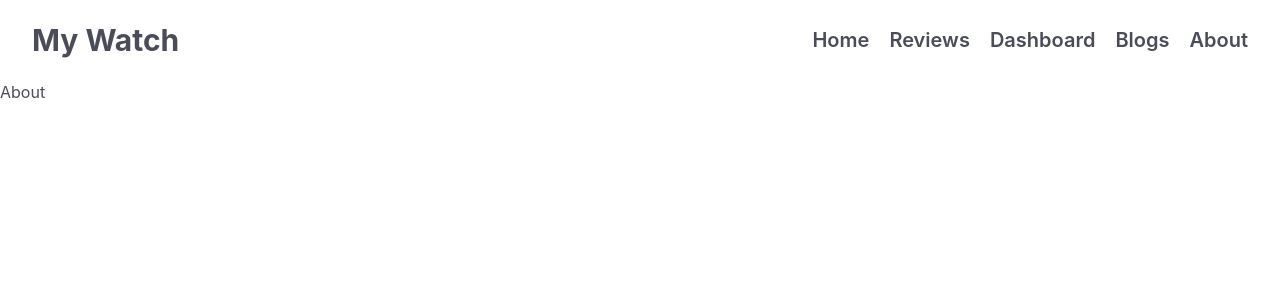
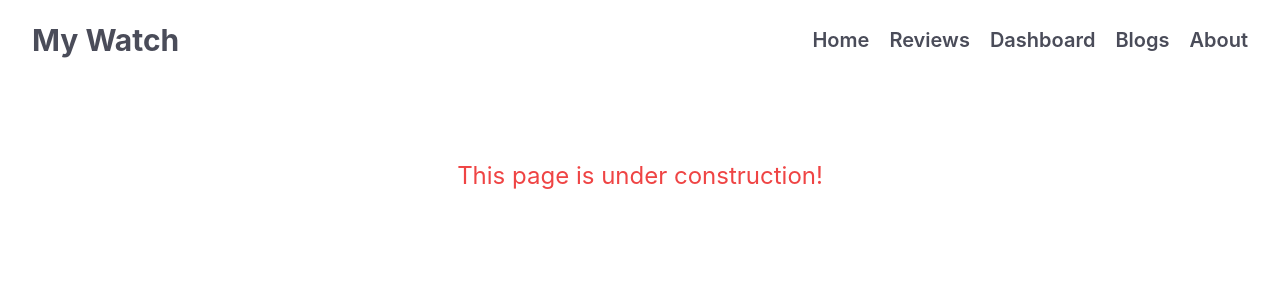
Before and after one commit to mdsaifullah-wd/my-watch, a React (Create React App) app: page /about in a window 1280 px wide. Shown: the top 300 px of the page. Built offline with nearby package versions, Linux system fonts and the light colour scheme.

Commit message:
change about page text

```diff
--- a/src/components/About/About.js
+++ b/src/components/About/About.js
@@ -1,9 +1,11 @@
-import React from "react";
+import React from 'react';
 
 const About = () => {
   return (
     <div>
-      <h2>About</h2>
+      <p className='text-red-500 text-center text-2xl mt-20'>
+        This page is under construction!
+      </p>
     </div>
   );
 };
```
